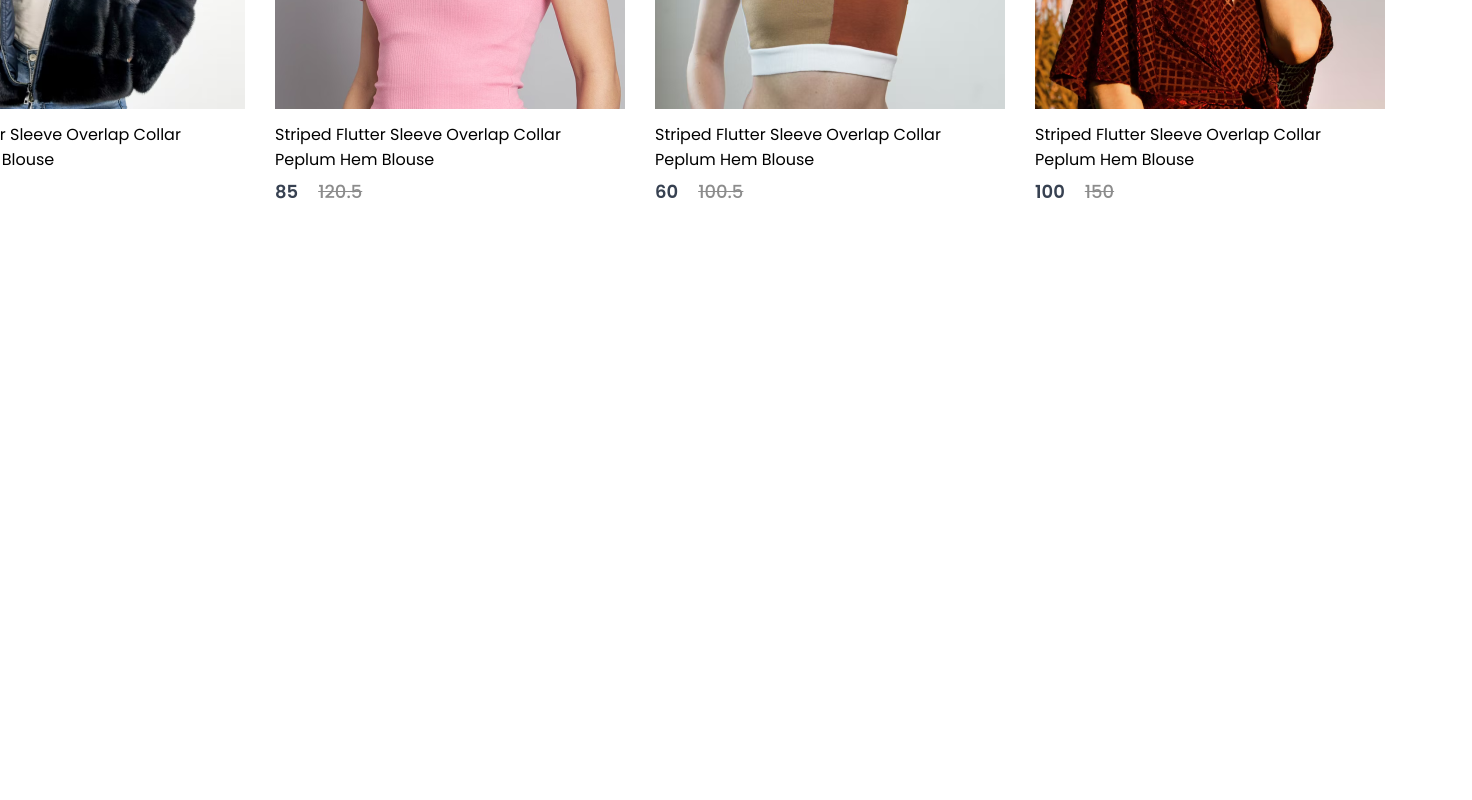
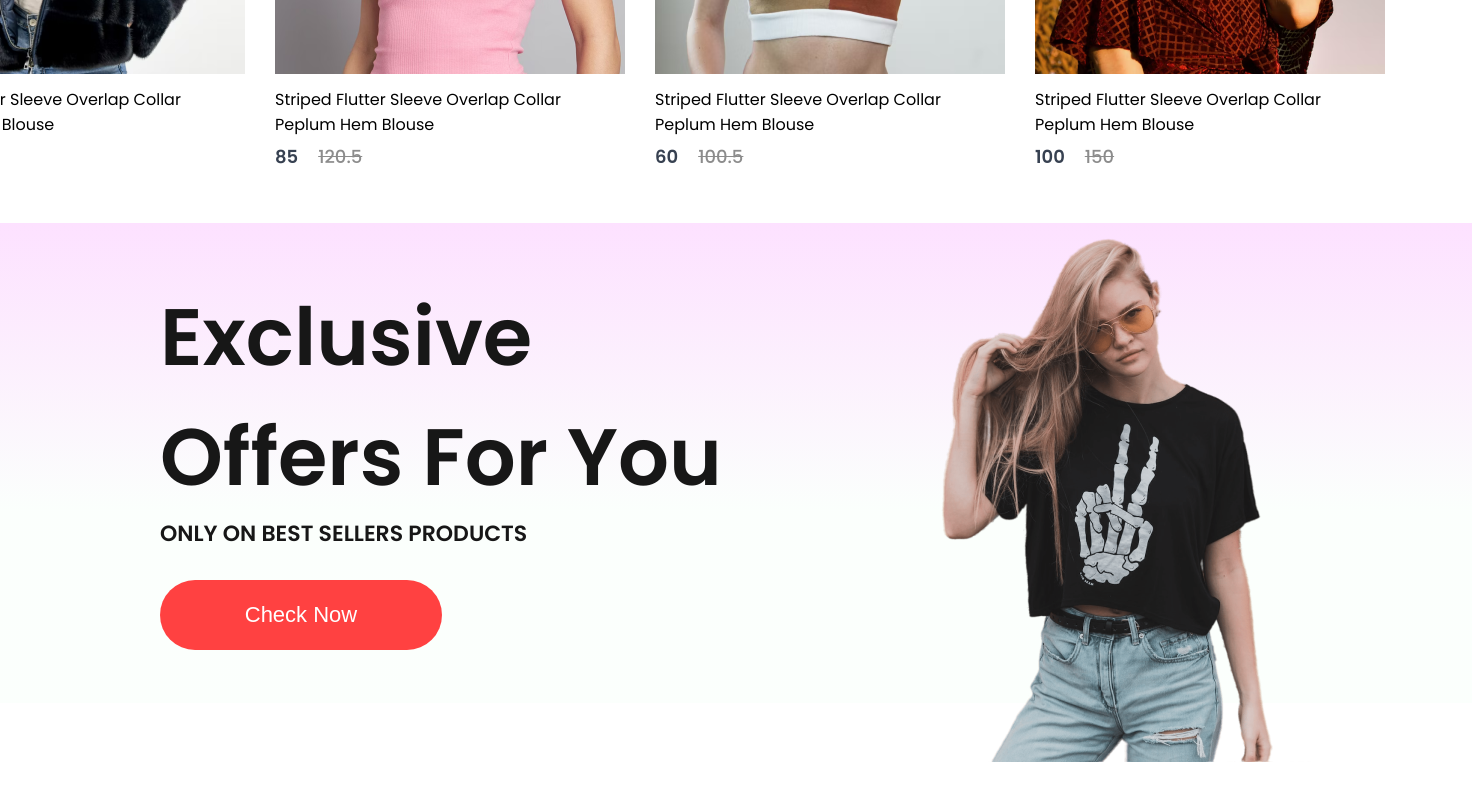
Before and after one commit to Sridhare29/miniti, a React (Create React App) app in the folder miniti/: page / in a window 1280 px wide. Shown: the part 1378-2178 px from the top of the page, 1472 px wide, since content can reach past the window. Before the commit the page ends 1636 px from the top, so only its background shows below. Built offline with nearby package versions, Linux system fonts and the light colour scheme.

Commit message:
banner in home

```diff
--- /dev/null
+++ b/miniti/src/components/Banner/OfferBanner.css
@@ -0,0 +1,44 @@
+.offers{
+    display: flex;
+    width: 90%;
+    height: 60vh;
+    margin: auto;
+    padding: 0px 160px;
+    margin-bottom: 150px;
+    background: linear-gradient(180deg, #fde1ff, #e1ffea22 60%);
+}
+.offers-left{
+    flex: 1;
+    display: flex;
+    flex-direction: column;
+    justify-content: center;
+}
+.offers-left h1{
+    color: #171717;
+    font-size: 80px;
+    font-weight: 600;
+}
+.offers-left p{
+    color: #171717;
+    font-size: 22px;
+    font-weight: 600;
+}
+.offers-left button{
+    width: 282px;
+    height: 70px;
+    background: #ff4141;
+    border-radius: 35px;
+    border: none;
+    color: white;
+    font-size: 22px;
+    font-weight: 500;
+    margin-top: 30px;
+    cursor: pointer;
+}
+.offers-right{
+    flex: 1;
+    display: flex;
+    justify-content: flex-end;
+    align-items: center;
+    padding-top: 50px;
+}
--- /dev/null
+++ b/miniti/src/components/Banner/OfferBanner.jsx
@@ -0,0 +1,21 @@
+import React from 'react'
+import './OfferBanner.css'
+import exclusive_image from '../../assets/exclusive_image.png'
+
+function OfferBanner() {
+  return (
+    <div className='offers'>
+        <div className="offers-left">
+            <h1>Exclusive</h1>
+            <h1>Offers For You</h1>
+            <p>ONLY ON BEST SELLERS PRODUCTS</p>
+            <button>Check Now</button>
+        </div>
+        <div className="offers-right">
+            <img src={exclusive_image} alt=''/>
+        </div>
+    </div>
+  )
+}
+
+export default OfferBanner
--- a/miniti/src/pages/Home.jsx
+++ b/miniti/src/pages/Home.jsx
@@ -1,13 +1,14 @@
 import React from 'react'
 import Hero from '../components/Hero/Hero'
 import Popular from '../components/Popular/Popular'
+import OfferBanner from '../components/Banner/OfferBanner'
 
 function Home() {
   return (
     <div className='w-full'>
-        <Hero/>
-      <h2>Home!</h2>
+      <Hero/>
       <Popular/>
+      <OfferBanner/>
     </div>
   )
 }
```
